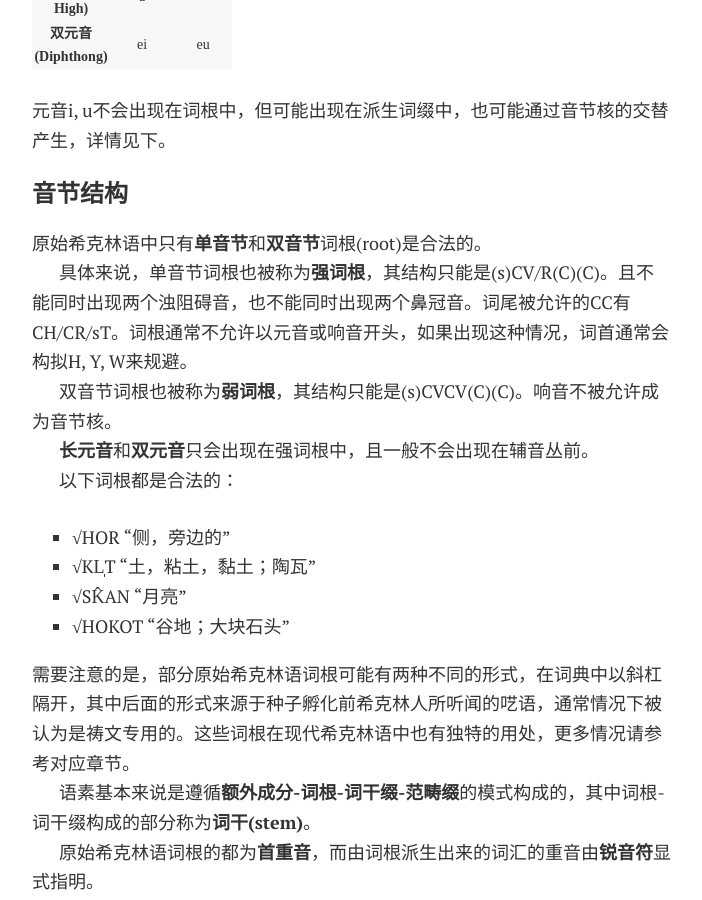
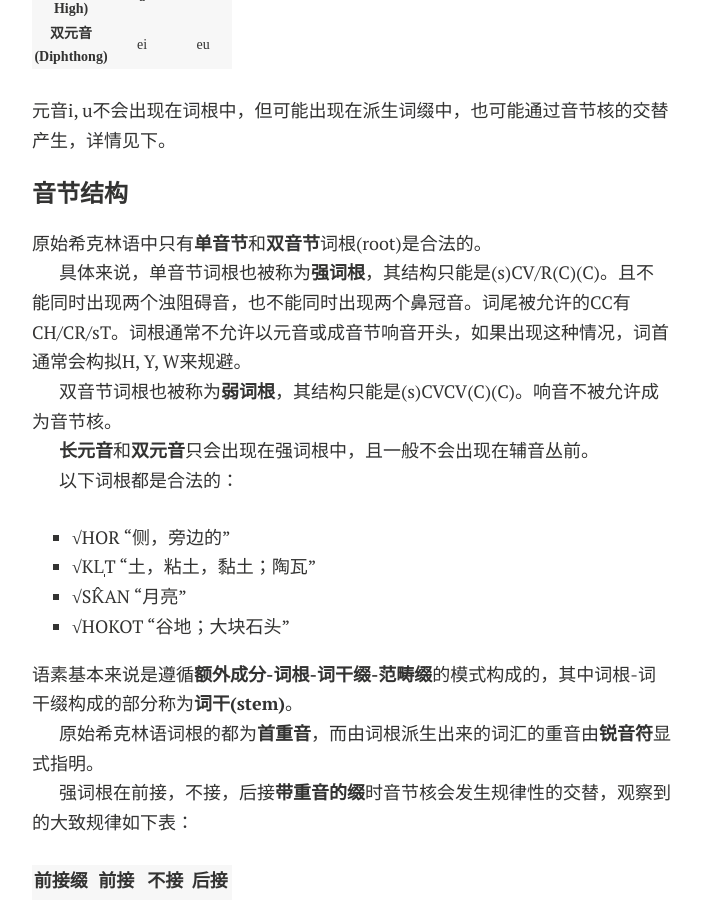
Before and after one commit to Kinnuch/kinnuch.github.io, a Jekyll site: the page built from laim/Proto-Shikṛin.md, in a window 1280 px wide and 900 px high, scrolled down 3804 px. Shown: the whole window, without its empty margins (288-990 px from the left). Built offline with Jekyll 4.4.1, drawn with Linux system fonts in a browser that asks for light colours; nearby versions of some CDN libraries; comment, search, counter and statistics services are not loaded; a style sheet for code colours, icons or effects is not loaded.

Commit message:
Update Proto-Shikṛin.md

```diff
--- a/laim/Proto-Shikṛin.md
+++ b/laim/Proto-Shikṛin.md
@@ -74,7 +74,7 @@
 
 原始希克林语中只有**单音节**和**双音节**词根(root)是合法的。
 
-具体来说，单音节词根也被称为**强词根**，其结构只能是(s)CV/R(C)(C)。且不能同时出现两个浊阻碍音，也不能同时出现两个鼻冠音。词尾被允许的CC有CH/CR/sT。词根通常不允许以元音或响音开头，如果出现这种情况，词首通常会构拟H, Y, W来规避。
+具体来说，单音节词根也被称为**强词根**，其结构只能是(s)CV/R(C)(C)。且不能同时出现两个浊阻碍音，也不能同时出现两个鼻冠音。词尾被允许的CC有CH/CR/sT。词根通常不允许以元音或成音节响音开头，如果出现这种情况，词首通常会构拟H, Y, W来规避。
 
 双音节词根也被称为**弱词根**，其结构只能是(s)CVCV(C)(C)。响音不被允许成为音节核。
 
@@ -86,8 +86,6 @@
 - √KL̩T “土，粘土，黏土；陶瓦”
 - √SK̂AN “月亮”
 - √HOKOT “谷地；大块石头”
-
-需要注意的是，部分原始希克林语词根可能有两种不同的形式，在词典中以斜杠隔开，其中后面的形式来源于种子孵化前希克林人所听闻的呓语，通常情况下被认为是祷文专用的。这些词根在现代希克林语中也有独特的用处，更多情况请参考对应章节。
 
 语素基本来说是遵循**额外成分-词根-词干缀-范畴缀**的模式构成的，其中词根-词干缀构成的部分称为**词干(stem)**。
 
```
